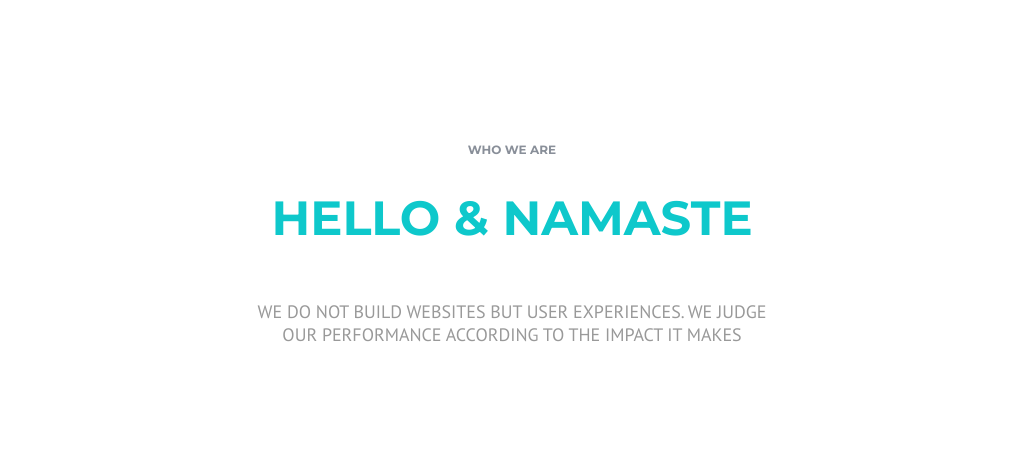
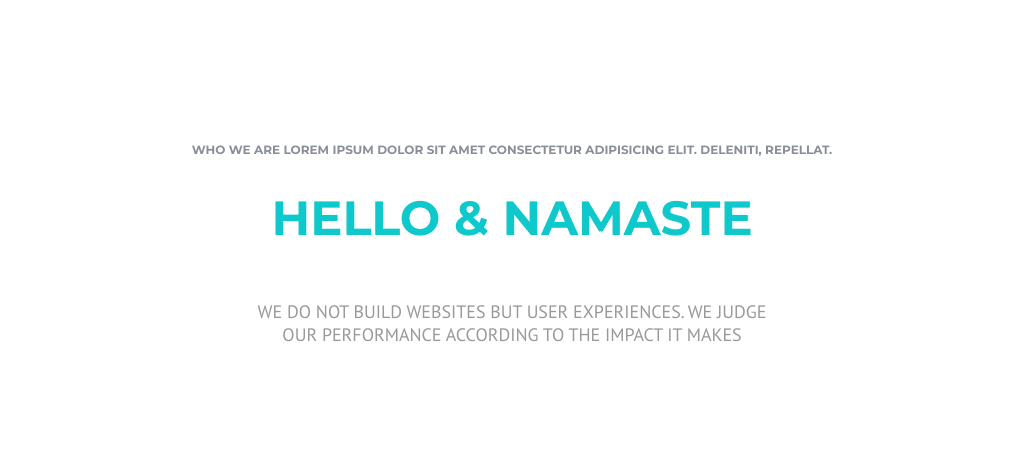
Before and after one commit to Aleksander-Skobelev/test_new, a plain HTML site: page index.html in a window 1280 px wide. Shown: the top 451 px of the page, without its empty margins (128-1151 px from the left). Drawn offline with Linux system fonts and the light colour scheme.

Commit message:
add lorem

```diff
--- a/index.html
+++ b/index.html
@@ -13,7 +13,7 @@
 <body>
     <header class="header">
         <p class="header_text--sup">
-            who we are
+            who we are Lorem ipsum dolor sit amet consectetur adipisicing elit. Deleniti, repellat.
         </p>
         <h1 class="header_title">
             <b>Hello & Namaste</b>
```
